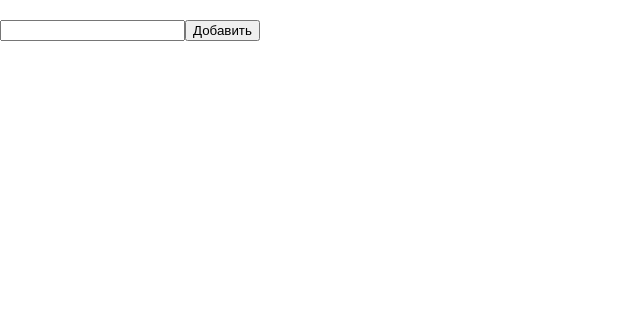
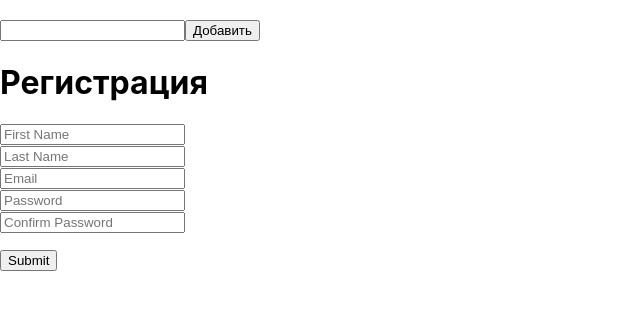
Before and after one commit to paaadj/wishlist, a React (Create React App) app in the folder frontend/: page /user in a window 1280 px wide. Shown: the part 229-538 px from the top of the page, without its empty margins (0-640 px from the left). Built offline with nearby package versions, Linux system fonts and the light colour scheme; no server answers.

Commit message:
Create base registration

```diff
--- a/frontend/package.json
+++ b/frontend/package.json
@@ -3,6 +3,7 @@
   "version": "0.1.0",
   "private": true,
   "dependencies": {
+    "@hookform/resolvers": "^3.3.1",
     "@testing-library/jest-dom": "^5.17.0",
     "@testing-library/react": "^13.4.0",
     "@testing-library/user-event": "^13.5.0",
--- a/frontend/src/App.tsx
+++ b/frontend/src/App.tsx
@@ -1,5 +1,6 @@
 import React, { useState } from "react";
 import "./App.css";
+import Registration from "./components/Registration/Registration";
 
 interface Item {
   id: number;
@@ -100,6 +101,10 @@ function App() {
           <button onClick={handleCreate}>Добавить</button>
         )}
       </div>
+
+          <h1>Регистрация</h1>
+          <Registration/>
+
     </>
   );
 }
--- /dev/null
+++ b/frontend/src/components/Registration/Registration.tsx
@@ -0,0 +1,168 @@
+import React, { useContext, useState } from "react";
+import { UserContext } from "../../context/UserContext";
+import { useForm } from "react-hook-form";
+import * as yup from "yup";
+import { yupResolver } from "@hookform/resolvers/yup";
+import { UserContextType } from "../../context/UserContext";
+
+interface IRegistrationInput {
+  firstName: string;
+  lastName: string;
+  email: string;
+  password: string;
+  confirmPassword: string;
+}
+
+const emailRegex =
+  /(?:[a-z0-9!#$%&'*+/=?^_`{|}~-]+(?:\.[a-z0-9!#$%&'*+/=?^_`{|}~-]+)*|"(?:[\x01-\x08\x0b\x0c\x0e-\x1f\x21\x23-\x5b\x5d-\x7f]|\\[\x01-\x09\x0b\x0c\x0e-\x7f])*")@(?:(?:[a-z0-9](?:[a-z0-9-]*[a-z0-9])?\.)+[a-z0-9](?:[a-z0-9-]*[a-z0-9])?|\[(?:(?:25[0-5]|2[0-4][0-9]|[01]?[0-9][0-9]?)\.){3}(?:25[0-5]|2[0-4][0-9]|[01]?[0-9][0-9]?|[a-z0-9-]*[a-z0-9]:(?:[\x01-\x08\x0b\x0c\x0e-\x1f\x21-\x5a\x53-\x7f]|\\[\x01-\x09\x0b\x0c\x0e-\x7f])+)\])/;
+
+const registrationValidationSchema = yup.object().shape({
+  firstName: yup
+    .string()
+    .matches(/^([^0-9]*)$/, "First name should not contain numbers")
+    .required("First name is a required field"),
+  lastName: yup
+    .string()
+    .matches(/^([^0-9]*)$/, "Last name should not contain numbers")
+    .required("Last name is a required field"),
+  email: yup
+    .string()
+    .matches(emailRegex, "Email should have correct format")
+    .required("Email is a required field"),
+  password: yup
+    .string()
+    .test("length", "More than or exactly 7 symbols", (value) =>
+      value ? value.toString().length >= 7 : false
+    )
+    .required("Password is required"),
+  confirmPassword: yup
+    .string()
+    .oneOf([yup.ref("password")], "Password must be equal") //Equals password
+    .required("Confirm password is required"),
+});
+
+const Registration = () => {
+  const { token, setToken } = useContext(UserContext) as UserContextType;
+  const [firstName, setFirstName] = useState<string>("");
+  const [lastName, setLastName] = useState<string>("");
+  const [email, setEmail] = useState<string>("");
+  const [password, setPassword] = useState<string>("");
+  const [confirmPassword, setConfirmPassword] = useState<string>("");
+
+  const defaultValues = {
+    firstName: firstName,
+    lastName: lastName,
+    email: email,
+  };
+  const {
+    register,
+    handleSubmit,
+    formState: { errors },
+  } = useForm<IRegistrationInput>({
+    defaultValues,
+    resolver: yupResolver(registrationValidationSchema),
+    mode: "onBlur",
+  });
+
+  const onSubmitHandler = async (values: IRegistrationInput) => {
+    // const requestParams = {
+    //   method: "POST",
+    //   headers: {
+    //     "Content-Type": "application/json",
+    //   },
+    //   body: JSON.stringify({
+    //     firstName: firstName,
+    //     lastName: lastName,
+    //     email: email,
+    //     password: password,
+    //   }),
+    // };
+
+    // const response = await fetch("/api/register", requestParams);
+    // const data = await response.json();
+
+    // if(!response.ok){
+    //     console.log("DB error");
+    // }
+    // else{
+    //     setToken(data.access_token);
+    // }
+    console.table(values);
+  };
+
+  return (
+    <>
+      <form onSubmit={handleSubmit(onSubmitHandler)}>
+        <div>
+          <input
+            {...register("firstName")}
+            type="text"
+            id="firstName"
+            placeholder="First Name"
+            onChange={(e) => {
+              setFirstName(e.target.value);
+            }}
+          />
+        </div>
+        <div>
+          <input
+            {...register("lastName")}
+            type="text"
+            id="lastName"
+            placeholder="Last Name"
+            onChange={(e) => {
+              setLastName(e.target.value);
+            }}
+          />
+        </div>
+        <div>
+          <input
+            {...register("email")}
+            type="email"
+            id="email"
+            placeholder="Email"
+            onChange={(e) => {
+              setEmail(e.target.value);
+            }}
+          />
+        </div>
+        <div>
+          <input
+            {...register("password")}
+            type="password"
+            id="password"
+            placeholder="Password"
+            onChange={(e) => {
+              setPassword(e.target.value);
+            }}
+          />
+        </div>
+        <div>
+          <input
+            {...register("confirmPassword")}
+            type="password"
+            id="confirm-Password"
+            placeholder="Confirm Password"
+            onChange={(e) => {
+              setConfirmPassword(e.target.value);
+            }}
+          />
+        </div>
+        {errors && (
+          <div>
+            <p>{errors.firstName?.message}</p>
+            <p>{errors.lastName?.message}</p>
+            <p>{errors.email?.message}</p>
+            <p>{errors.password?.message}</p>
+            <p>{errors.confirmPassword?.message}</p>
+          </div>
+        )}
+        <div>
+          <button type="submit">Submit</button>
+        </div>
+      </form>
+    </>
+  );
+};
+
+export default Registration;
--- a/frontend/src/context/UserContext.tsx
+++ b/frontend/src/context/UserContext.tsx
@@ -1,6 +1,6 @@
 import { createContext, useEffect, useState } from "react";
 
-type UserContextType = {
+export type UserContextType = {
   token: string | null;
   setToken: React.Dispatch<React.SetStateAction<string | null>>;
 };
--- a/frontend/src/index.tsx
+++ b/frontend/src/index.tsx
@@ -3,13 +3,15 @@ import ReactDOM from 'react-dom/client';
 import './index.css';
 import App from './App';
 import reportWebVitals from './reportWebVitals';
-
+import { UserProvider } from './context/UserContext';
 const root = ReactDOM.createRoot(
   document.getElementById('root') as HTMLElement
 );
 root.render(
   <React.StrictMode>
+    <UserProvider>
     <App />
+    </UserProvider>
   </React.StrictMode>
 );
 
```
Also changed, not shown: 1 other file (tests, documents, lock files or other folders).
